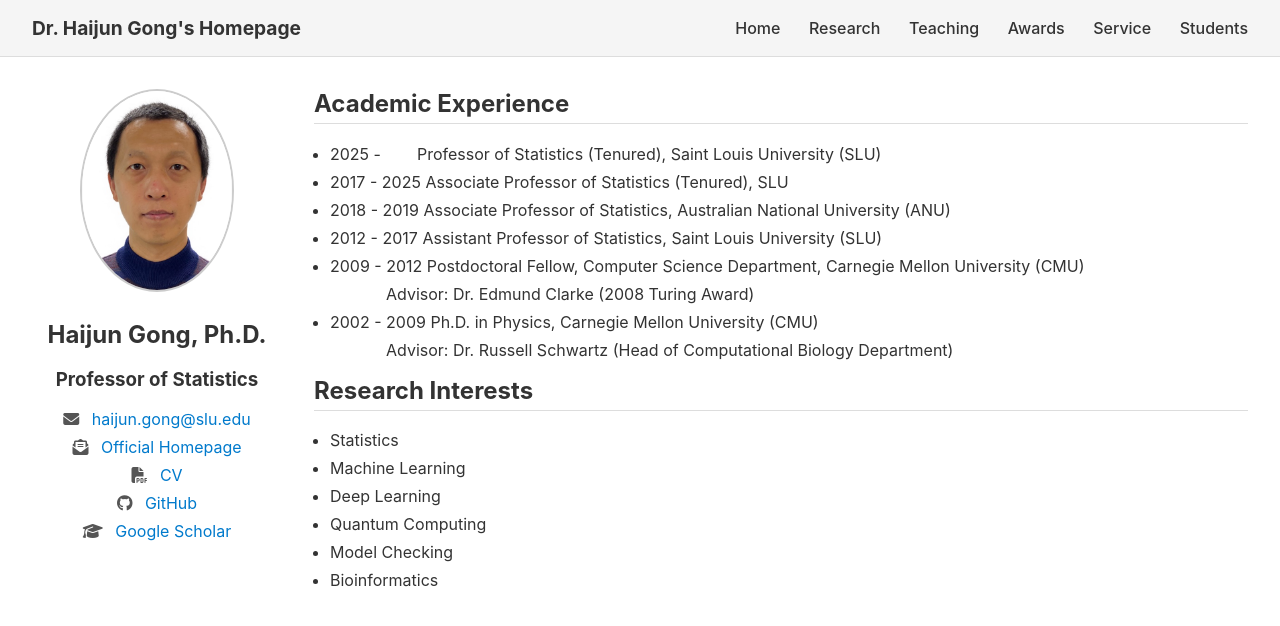
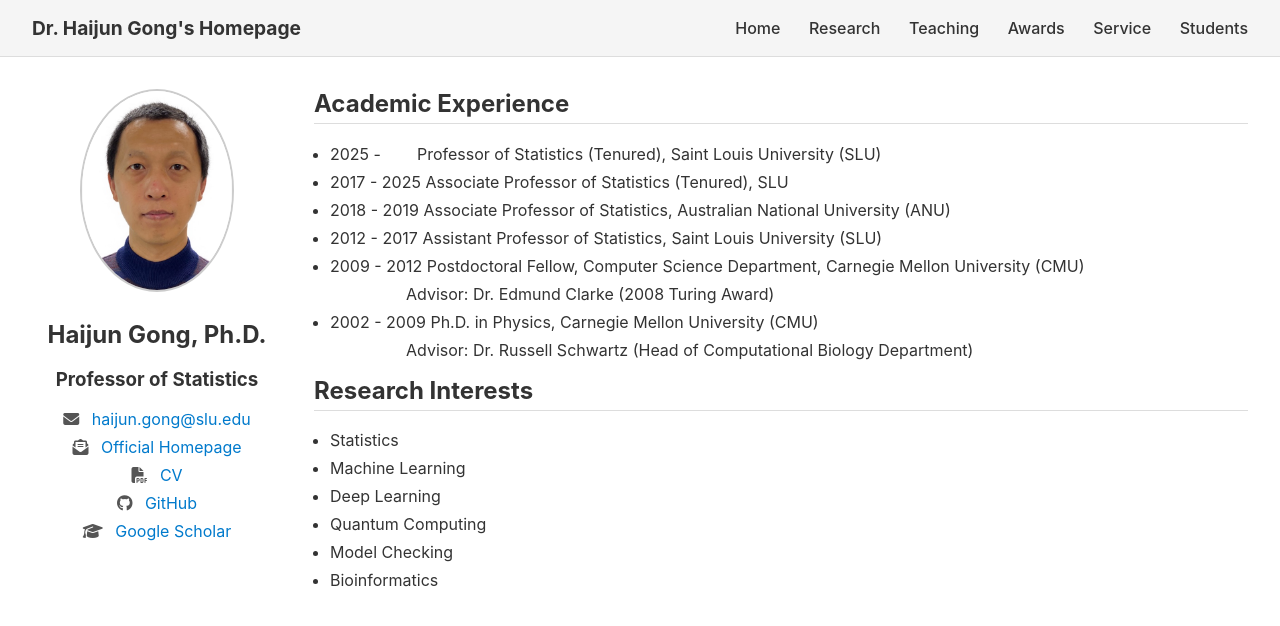
Before and after one commit to GongData/gongData.github.io, a Jekyll site: the page index.html, which Jekyll copies as it is, in a window 1280 px wide. Shown: the top 626 px of the page. Built offline with Jekyll 4.4.1, drawn with Linux system fonts in a browser that asks for light colours.

Commit message:
Update index.html

```diff
--- a/index.html
+++ b/index.html
@@ -131,12 +131,12 @@
 <li>2012 - 2017 Assistant Professor of Statistics, Saint Louis University (SLU)</li>
 <li>2009 - 2012 Postdoctoral Fellow, Computer Science Department, Carnegie Mellon University (CMU)</li>
        <ul style="margin-top: 4px; margin-bottom: 4px;">
-      <li style="list-style-type: none; margin-left: 40px;">Advisor: Dr. Edmund Clarke (2008 Turing Award)</li>
+      <li style="list-style-type: none; margin-left: 60px;">Advisor: Dr. Edmund Clarke (2008 Turing Award)</li>
     </ul>
   </li>
 <li>2002 - 2009 Ph.D. in Physics, Carnegie Mellon University (CMU) </li>
        <ul style="margin-top: 4px; margin-bottom: 4px;">
-      <li style="list-style-type: none; margin-left: 40px;">Advisor: Dr. Russell Schwartz (Head of Computational Biology Department)</li>
+      <li style="list-style-type: none; margin-left: 60px;">Advisor: Dr. Russell Schwartz (Head of Computational Biology Department)</li>
     </ul>
   </li>
 </ul>
```
